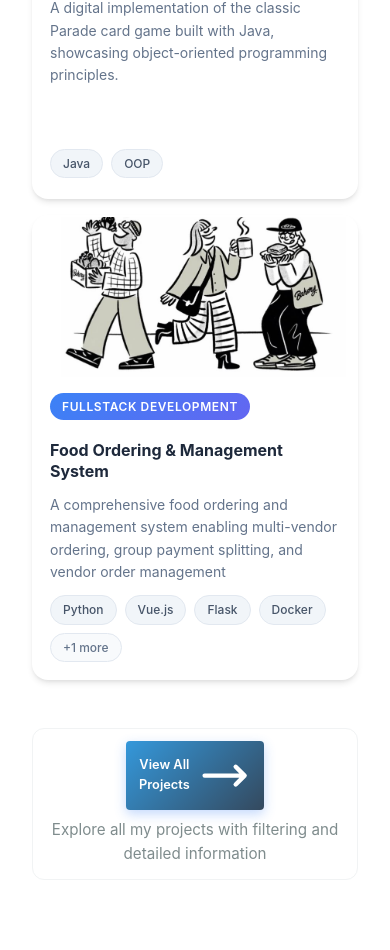
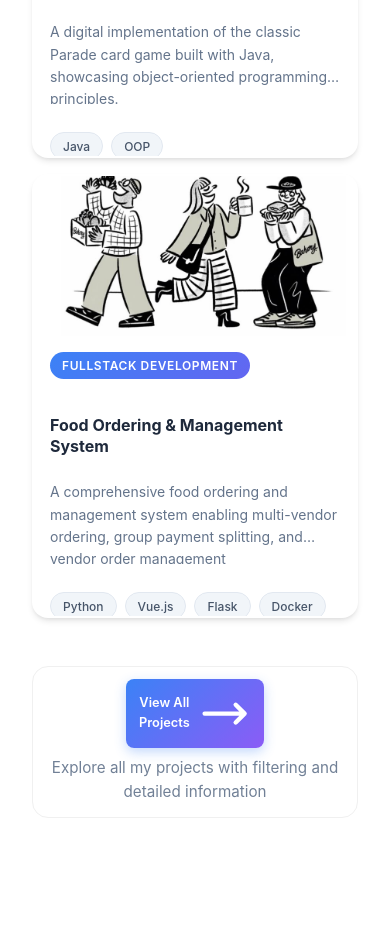
Before and after one commit to weijienitals/portfolio, a Next.js app in the folder my-portfolio/: page / in a window 390 px wide. Shown: the part 4131-5081 px from the top of the page. Built offline with nearby package versions, Linux system fonts and the light colour scheme.

Commit message:
fixed card content alignment issues for featured projects

```diff
--- a/my-portfolio/app/styles/featured-projects.css
+++ b/my-portfolio/app/styles/featured-projects.css
@@ -1,18 +1,17 @@
 /* ============================================ */
-/* FEATURED PROJECTS SECTION */
+/* FEATURED PROJECTS - FIXED TECHNOLOGIES HEIGHT */
 /* ============================================ */
 
-/* Featured Projects Grid - Fixed for Equal Heights */
+/* Grid Container - Equal Heights */
 .featured-projects-grid {
     display: grid;
     grid-template-columns: repeat(auto-fit, minmax(350px, 1fr));
     gap: 2rem;
     margin-bottom: 3rem;
-    align-items: stretch; /* Ensures equal height cards */
-    grid-auto-rows: 1fr; /* Makes all rows the same height */
+    align-items: stretch; /* Equal card heights */
   }
 
-  /* Featured Project Card */
+  /* Card Layout - Fixed Height Structure */
   .featured-project-card {
     background: #ffffff;
     border: 1px solid #e2e8f0;
@@ -22,8 +21,8 @@
     box-shadow: 0 4px 6px -1px rgba(0, 0, 0, 0.1), 0 2px 4px -1px rgba(0, 0, 0, 0.06);
     display: flex;
     flex-direction: column;
-    height: 100%; /* Fill grid cell height */
-    min-height: 400px; /* Minimum card height for consistency */
+    height: 100%; /* Fill grid height */
+    min-height: 520px; /* Increased from 500px to accommodate larger tech section */
   }
 
   .featured-project-card:hover {
@@ -88,13 +87,13 @@
     letter-spacing: 0.025em;
   }
 
-  /* Featured Project Image */
+  /* Image Container - EXACT SAME HEIGHT */
   .featured-project-image-container {
     position: relative;
     width: 100%;
-    height: 200px; /* Fixed height for consistency */
+    height: 200px; /* 🔧 EXACT: Same image height */
     overflow: hidden;
-    flex-shrink: 0; /* Prevents shrinking */
+    flex-shrink: 0;
   }
 
   .featured-project-image {
@@ -108,23 +107,28 @@
     transform: scale(1.05);
   }
 
-  /* Featured Project Content - Fixed Distribution */
+  /* Content Area - STRUCTURED LAYOUT */
   .featured-project-content {
     padding: 1.5rem;
     display: flex;
     flex-direction: column;
-    flex: 1; /* Takes up remaining space */
-    gap: 1rem;
-    min-height: 0; /* Allows proper flex behavior */
+    flex: 1;
+    /* 🔧 KEY: Adjusted content structure for larger tech section */
+    height: 320px; /* Increased from 300px to accommodate larger tech section */
+    min-height: 320px;
+    max-height: 320px;
   }
 
-  /* Meta Section - Fixed Position */
+  /* Meta Section - EXACT POSITION */
   .featured-project-meta {
     display: flex;
     justify-content: space-between;
     align-items: center;
-    margin-bottom: 0;
-    flex-shrink: 0; /* Prevents shrinking */
+    margin-bottom: 1rem;
+    /* 🔧 EXACT: Fixed meta height */
+    height: 24px;
+    min-height: 24px;
+    flex-shrink: 0;
   }
 
   .featured-project-category {
@@ -144,38 +148,52 @@
     font-weight: 500;
   }
 
-  /* Title - Fixed Position */
+  /* Title - EXACT SAME HEIGHT */
   .featured-project-title {
     font-size: 1.25rem;
     font-weight: 700;
     color: #1e293b;
-    margin: 0;
+    margin: 0 0 1rem 0;
     line-height: 1.3;
-    flex-shrink: 0; /* Prevents shrinking */
-    min-height: 1.6rem; /* Ensures minimum height */
+    /* 🔧 EXACT: Fixed title space */
+    height: 3.2rem; /* Space for 2 lines */
+    min-height: 3.2rem;
+    display: flex;
+    align-items: flex-start;
+    flex-shrink: 0;
   }
 
-  /* Description - Grows to Fill Space */
+  /* Description - EXACT SAME HEIGHT */
   .featured-project-description {
     color: #64748b;
     line-height: 1.6;
-    margin: 0;
-    flex: 1; /* Takes up available space */
-    display: flex;
-    align-items: flex-start; /* Aligns text to top */
-    min-height: 3.2rem; /* Minimum height for 2 lines */
+    margin: 0 0 1rem 0;
+    /* 🔧 EXACT: Fixed description space */
+    height: 6.4rem; /* Space for exactly 4 lines */
+    min-height: 6.4rem;
+    max-height: 6.4rem;
+    overflow: hidden;
+    display: -webkit-box;
+    -webkit-line-clamp: 4;
+    -webkit-box-orient: vertical;
+    flex-shrink: 0;
   }
 
-  /* Technologies - Always at Bottom */
+  /* Technologies - EXACT SAME POSITION WITH PROPER HEIGHT */
   .featured-project-technologies {
     display: flex;
     flex-wrap: wrap;
     gap: 0.5rem;
     margin: 0;
-    flex-shrink: 0; /* Prevents shrinking */
-    margin-top: auto; /* Pushes to bottom */
-    min-height: 2rem; /* Ensures space for at least one row */
-    align-items: flex-start; /* Aligns tags to top */
+    /* 🔧 FIXED: Generous height to ensure "+1 more" is fully visible */
+    margin-top: auto; /* Push to bottom */
+    height: 6rem; /* Increased to 6rem for comfortable 2 rows */
+    min-height: 6rem;
+    max-height: 6rem; /* Prevent expansion */
+    align-items: flex-start;
+    align-content: flex-start;
+    flex-shrink: 0;
+    overflow: visible; /* Allow tags to be fully visible */
   }
 
   .featured-project-tech-tag {
@@ -186,7 +204,11 @@
     font-size: 0.75rem;
     font-weight: 500;
     border: 1px solid #e2e8f0;
-    white-space: nowrap; /* Prevents text wrapping */
+    white-space: nowrap;
+    height: 1.75rem; /* Fixed tag height */
+    display: flex;
+    align-items: center;
+    flex-shrink: 0;
   }
 
   .featured-project-tech-more {
@@ -198,31 +220,35 @@
     font-weight: 500;
     border: 1px solid #e2e8f0;
     white-space: nowrap;
+    height: 1.75rem; /* Fixed tag height - same as regular tags */
+    display: flex;
+    align-items: center;
+    flex-shrink: 0;
   }
 
-  /* Featured Projects CTA */
+  /* CTA Section - Untouched */
   .featured-projects-cta {
     text-align: center;
-    padding: var(--spacing-lg, 1.5rem);
-    background: var(--color-background, #ffffff);
-    border-radius: var(--border-radius-lg, 16px);
-    border: 1px solid var(--color-border-light, #f0f0f0);
+    padding: 1.5rem;
+    background: #ffffff;
+    border-radius: 16px;
+    border: 1px solid #f0f0f0;
   }
 
   .view-all-projects-btn {
     display: inline-flex;
     align-items: center;
-    gap: var(--spacing-xs, 0.5rem);
+    gap: 0.5rem;
     padding: 0.6rem 1rem;
-    background: linear-gradient(135deg, var(--color-accent, #3b82f6) 0%, var(--color-secondary, #8b5cf6) 100%);
+    background: linear-gradient(135deg, #3b82f6 0%, #8b5cf6 100%);
     color: white;
     text-decoration: none;
-    border-radius: var(--border-radius-sm, 8px);
+    border-radius: 8px;
     font-weight: 600;
     font-size: 0.85rem;
     transition: all 0.3s ease;
     box-shadow: 0 4px 12px rgba(59, 130, 246, 0.3);
-    margin-bottom: var(--spacing-xs, 0.5rem);
+    margin-bottom: 0.5rem;
   }
 
   .view-all-projects-btn:hover {
@@ -231,7 +257,99 @@
   }
 
   .featured-projects-cta-text {
-    color: var(--color-text-secondary, #718096);
+    color: #718096;
     font-size: 0.95rem;
     margin: 0;
   }
+
+  /* Responsive Design */
+  @media (max-width: 768px) {
+    .featured-projects-grid {
+      grid-template-columns: 1fr;
+      gap: 1.5rem;
+    }
+
+    .featured-project-card {
+      min-height: 450px;
+    }
+
+    .featured-project-image-container {
+      height: 180px;
+    }
+
+    .featured-project-content {
+      padding: 1.25rem;
+      height: 290px; /* Adjusted proportionally */
+      min-height: 290px;
+      max-height: 290px;
+    }
+
+    .featured-project-title {
+      font-size: 1.125rem;
+      height: 2.8rem;
+      min-height: 2.8rem;
+    }
+
+    .featured-project-description {
+      height: 5.6rem;
+      min-height: 5.6rem;
+      max-height: 5.6rem;
+      -webkit-line-clamp: 3;
+    }
+
+    .featured-project-technologies {
+      height: 5.5rem; /* Increased for mobile to show "+1 more" */
+      min-height: 5.5rem;
+      max-height: 5.5rem;
+    }
+  }
+
+  @media (max-width: 480px) {
+    .featured-projects-grid {
+      grid-template-columns: 1fr;
+      gap: 1rem;
+    }
+
+    .featured-project-card {
+      min-height: 420px;
+    }
+
+    .featured-project-image-container {
+      height: 160px;
+    }
+
+    .featured-project-content {
+      padding: 1rem;
+      height: 280px; /* Adjusted proportionally */
+      min-height: 280px;
+      max-height: 280px;
+    }
+
+    .featured-project-meta {
+      flex-direction: column;
+      align-items: flex-start;
+      gap: 0.5rem;
+      height: auto;
+      min-height: auto;
+    }
+
+    .featured-project-title {
+      font-size: 1rem;
+      height: 2.4rem;
+      min-height: 2.4rem;
+    }
+
+    .featured-project-description {
+      font-size: 0.875rem;
+      height: 5.2rem;
+      min-height: 5.2rem;
+      max-height: 5.2rem;
+      -webkit-line-clamp: 3;
+    }
+
+    .featured-project-technologies {
+      height: 5rem; /* Increased for small mobile to show "+1 more" */
+      min-height: 5rem;
+      max-height: 5rem;
+    }
+  }
```
